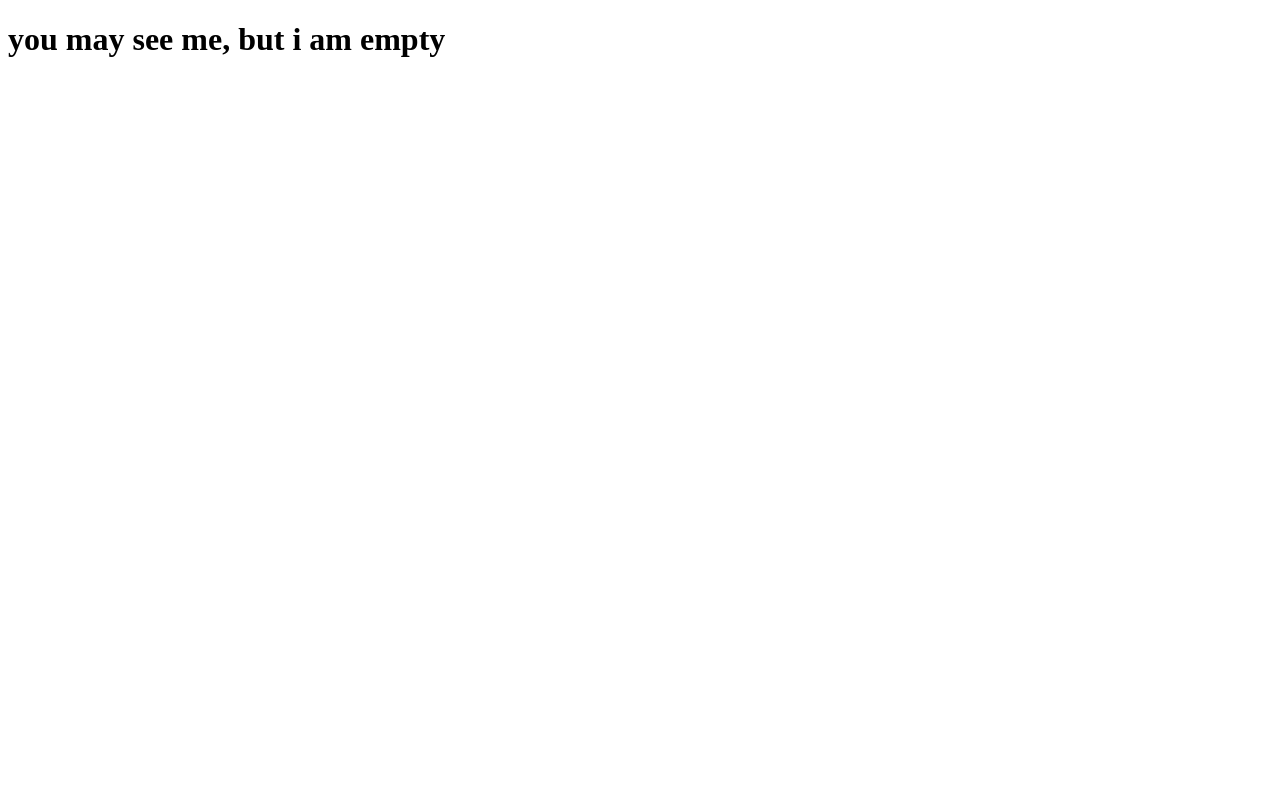
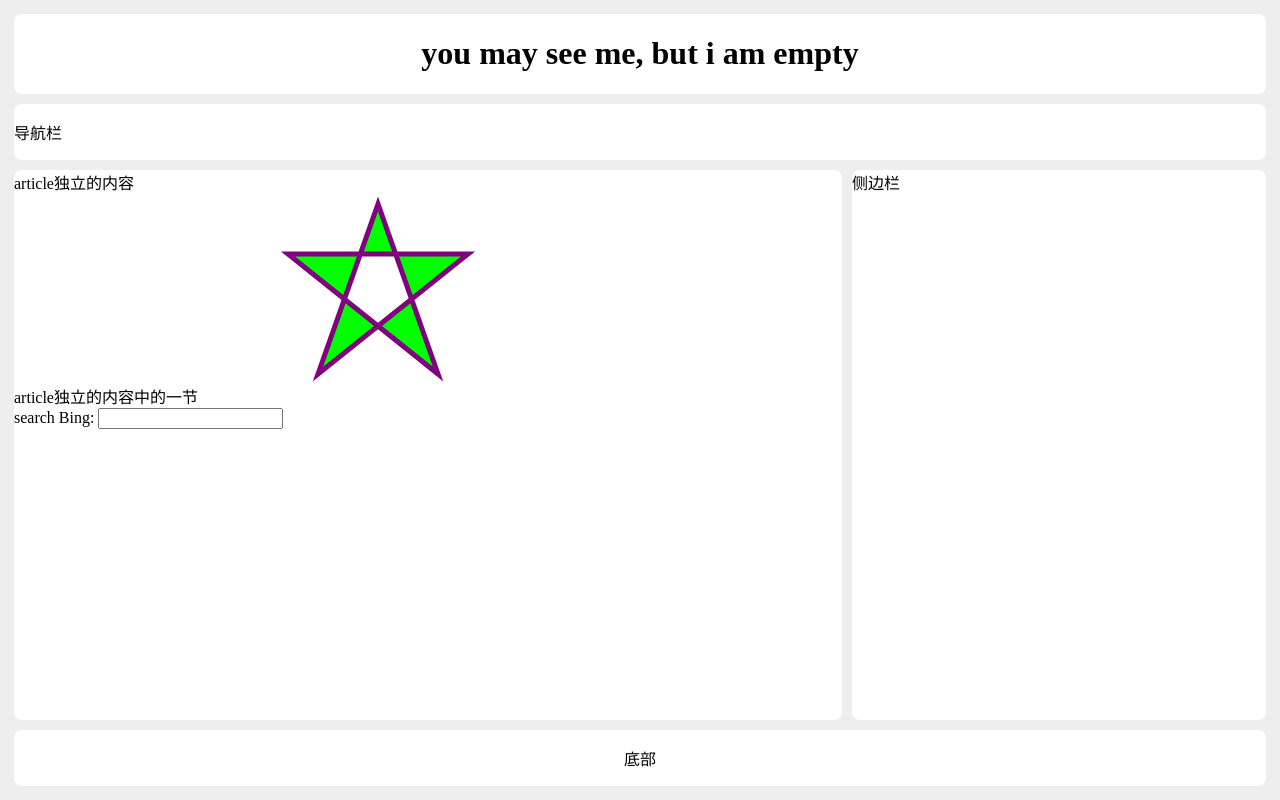
Before and after one commit to gostrithe/personal, a plain HTML site: page index.html in a window 1280 px wide. Drawn offline with Linux system fonts and the light colour scheme.

Commit message:
html5 element

```diff
--- a/index.html
+++ b/index.html
@@ -6,10 +6,93 @@
     <meta http-equiv="X-UA-Compatible" content="IE=edge">
     <meta name="viewport" content="width=device-width, initial-scale=1.0">
     <title>hello, jack!</title>
+    <style>
+        * {
+            /* border: 1px solid #000; */
+            box-sizing: border-box;
+        }
+
+        .flex {
+            display: flex;
+        }
+
+        .center {
+            display: flex;
+            justify-content: center;
+            align-items: center;
+        }
+
+        .skyblue {
+            background-color: #fff;
+        }
+
+        .radius {
+            border-radius: 8px;
+        }
+
+        .mb8 {
+            margin-bottom: 10px;
+        }
+
+        .mr8 {
+            margin-right: 10px;
+        }
+
+        body {
+            height: 100vh;
+            margin: 0;
+            display: flex;
+            flex-direction: column;
+            background-color: #eee;
+            padding: 14px;
+        }
+
+        .main {
+            flex: 1;
+            overflow: auto;
+        }
+
+        .main article {
+            flex: 2;
+        }
+
+        .main aside {
+            flex: 1;
+        }
+    </style>
 </head>
 
 <body>
-    <h1>you may see me, but i am empty</h1>
+    <!-- 使用HTML5语义元素 -->
+    <header class="skyblue radius mb8">
+        <h1 class="center">you may see me, but i am empty</h1>
+    </header>
+    <nav class="skyblue radius mb8">
+        <p>导航栏</p>
+    </nav>
+    <div class="main flex mb8">
+        <article class="skyblue radius mr8">
+            article独立的内容
+            <div class="center">
+                <svg xmlns="http://www.w3.org/2000/svg" version="1.1" height="190">
+                    <polygon points="100,10 40,180 190,60 10,60 160,180"
+                        style="fill:lime;stroke:purple;stroke-width:5;fill-rule:evenodd;">
+                </svg>
+            </div>
+            <section>
+                article独立的内容中的一节
+                <div>
+                    search Bing: <input type="search" name="bingsearch">
+                </div>
+            </section>
+        </article>
+        <aside class="skyblue radius">
+            侧边栏
+        </aside>
+    </div>
+    <footer class="center skyblue radius">
+        <p>底部</p>
+    </footer>
 </body>
 
 </html>
```
